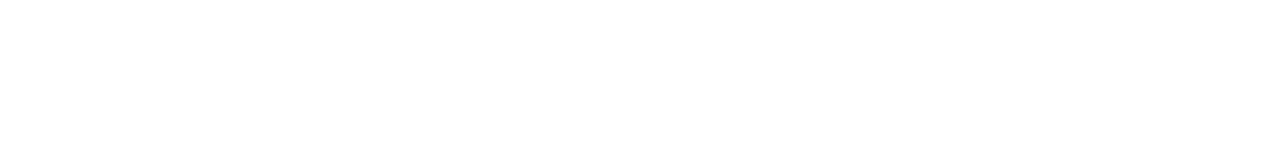
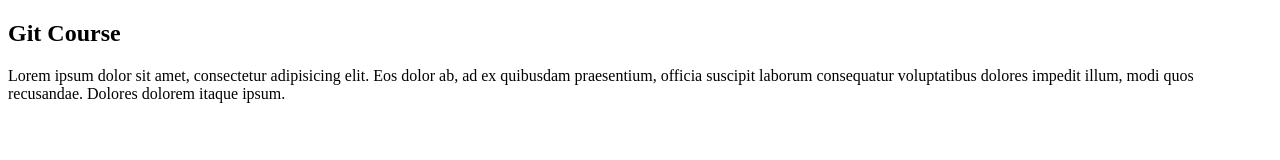
Before and after one commit to ExtaZys-Corp/test-git, a plain HTML site: page index.html in a window 1280 px wide. Drawn offline with Linux system fonts and the light colour scheme.

Commit message:
Add style to page

```diff
--- a/index.html
+++ b/index.html
@@ -5,6 +5,7 @@
   <title>Document</title>
 </head>
 <body>
-
+  <h2>Git Course</h2>
+  <p>Lorem ipsum dolor sit amet, consectetur adipisicing elit. Eos dolor ab, ad ex quibusdam praesentium, officia suscipit laborum consequatur voluptatibus dolores impedit illum, modi quos recusandae. Dolores dolorem itaque ipsum.</p>
 </body>
 </html>
--- a/styles/estilos.css
+++ b/styles/estilos.css
@@ -1 +1,4 @@
-estilos.css
+body{
+  margin: 0px;
+  padding: 0px;
+}
```
